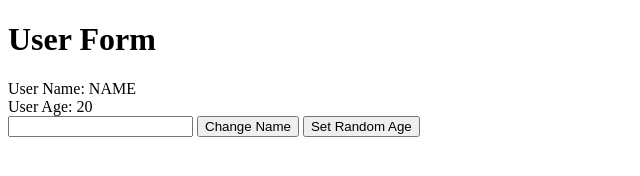
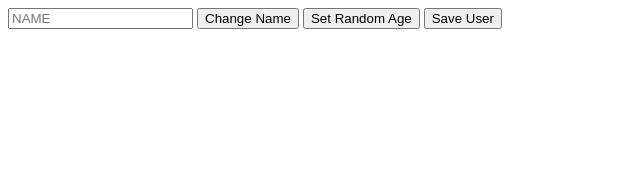
Before and after one commit to 0xmitrang/ts-web-framework, a website built with Parcel: page index.html in a window 1280 px wide. Shown: the whole page, without its empty margins (0-640 px from the left). Built offline with nearby package versions, Linux system fonts and the light colour scheme.

Commit message:
save data from view

```diff
--- a/src/views/UserForm.ts
+++ b/src/views/UserForm.ts
@@ -5,8 +5,13 @@
     eventsMap(): { [key: string]: () => void } {
         return {
             'click:.set-age': this.onSetAgeClick,
-            'click:.set-name': this.onSetNameClick
+            'click:.set-name': this.onSetNameClick,
+            'click:.save-model': this.onSaveClick
         }
+    }
+
+    onSaveClick = (): void => {
+        this.model.save()
     }
 
     onSetNameClick = (): void => {
@@ -24,12 +29,10 @@
     template(): string {
         return `
             <div>
-                <h1>User Form </h1>
-                <div>User Name: ${this.model.get('name')} </div>
-                <div>User Age: ${this.model.get('age')} </div>
-                <input />
+                <input placeholder="${this.model.get('name')}"/>
                 <button class="set-name"> Change Name </button>
                 <button class="set-age">Set Random Age</button>
+                <button class="save-model">Save User</button>
             </div>
         `
     }
```
